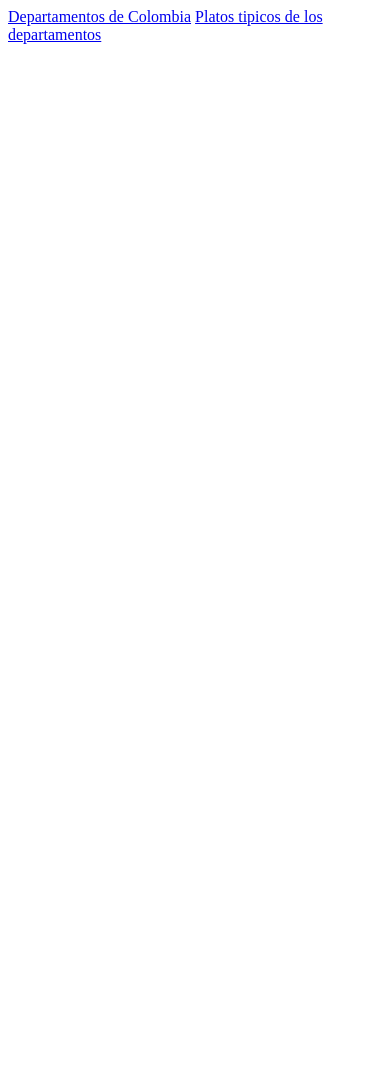
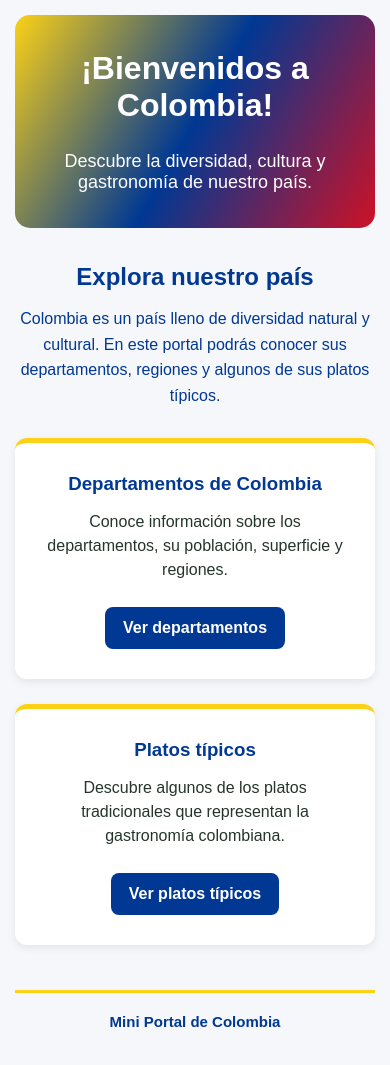
Before and after one commit to juansebastiansierravelasco/mini_portal_colombia, a plain HTML site: page index.html in a window 390 px wide. Before the commit the page ends 844 px from the top, so only its background shows below. Drawn offline with Linux system fonts and the light colour scheme.

Commit message:
feat: :sparkles: se cambio en todos los html algunas clases y en el css los colores posiciones reglas responsivas para el uso en distintios dispositivos

```diff
--- a/css/estilos.css
+++ b/css/estilos.css
@@ -3,6 +3,118 @@
     padding: 0;
     box-sizing: border-box;
 }
+
+
+
+/* ==============================
+   PORTADA PRINCIPAL
+============================== */
+
+.portada {
+    background: linear-gradient(120deg, #FCD116, #003893, #CE1126);
+    color: white;
+    text-align: center;
+    padding: 55px 20px;
+    border-radius: 15px;
+    margin-bottom: 35px;
+}
+
+.portada h1 {
+    color: white;
+    border: none;
+    margin-bottom: 15px;
+}
+
+.portada p {
+    font-size: 18px;
+}
+
+/* ==============================
+   CONTENIDO DEL INICIO
+============================== */
+
+.inicio {
+    max-width: 1000px;
+    margin: auto;
+    text-align: center;
+}
+
+.inicio h2 {
+    margin-bottom: 15px;
+}
+
+.inicio > p {
+    line-height: 1.6;
+    margin-bottom: 30px;
+    color: #003893;
+}
+
+/* ==============================
+   OPCIONES PRINCIPALES
+============================== */
+
+.opciones {
+    display: grid;
+    grid-template-columns: repeat(2, 1fr);
+    gap: 25px;
+}
+
+.opcion {
+    background-color: white;
+    padding: 30px;
+    border-radius: 12px;
+    border-top: 5px solid #FCD116;
+    box-shadow: 0 3px 8px rgba(0, 0, 0, 0.08);
+    transition: transform 0.3s;
+}
+
+.opcion:hover {
+    transform: translateY(-5px);
+}
+
+.opcion h3 {
+    color: #003893;
+    margin-bottom: 15px;
+}
+
+.opcion p {
+    line-height: 1.5;
+    margin-bottom: 20px;
+}
+
+.opcion a {
+    background-color: #003893;
+    color: white;
+    padding: 12px 18px;
+    border-radius: 8px;
+    text-decoration: none;
+    margin-top: 5px;
+}
+
+.opcion a:hover {
+    background-color: #CE1126;
+}
+.pie {
+    text-align: center;
+    margin-top: 45px;
+    padding: 20px;
+    border-top: 3px solid #FCD116;
+}
+.pie p {
+    color: #003893;
+    font-weight: bold;
+    font-size: 15px;
+}
+@media (max-width: 600px) {
+    .opciones {
+        grid-template-columns: 1fr;
+    }
+
+    .portada {
+        padding: 35px 15px;
+    }
+}
+
 
 body {
     font-family: Arial, sans-serif;
--- a/index.html
+++ b/index.html
@@ -4,10 +4,52 @@
     <meta charset="UTF-8">
     <meta name="viewport" content="width=device-width, initial-scale=1.0">
     <title>Index</title>
+    <link rel="stylesheet" href="css/estilos.css">
 
 </head>
 <body>
-    <a href="departamentos.html">Departamentos de Colombia</a>
-    <a href="platos.html">Platos tipicos de los departamentos</a>
+    <header class="portada">
+        <h1>¡Bienvenidos a Colombia!</h1>
+        <p>Descubre la diversidad, cultura y gastronomía de nuestro país.</p>
+    </header>
+
+    <main class="inicio">
+
+        <h2>Explora nuestro país</h2>
+
+        <p>
+            Colombia es un país lleno de diversidad natural y cultural.
+            En este portal podrás conocer sus departamentos, regiones
+            y algunos de sus platos típicos.
+        </p>
+
+        <div class="opciones">
+
+            <div class="opcion">
+                <h3>Departamentos de Colombia</h3>
+                <p>
+                    Conoce información sobre los departamentos,
+                    su población, superficie y regiones.
+                </p>
+                <a href="departamentos.html">Ver departamentos</a>
+            </div>
+
+            <div class="opcion">
+                <h3>Platos típicos</h3>
+                <p>
+                    Descubre algunos de los platos tradicionales
+                    que representan la gastronomía colombiana.
+                </p>
+                <a href="platos.html">Ver platos típicos</a>
+            </div>
+
+        </div>
+
+    </main>
+
+    <footer class="pie">
+        <p>Mini Portal de Colombia</p>
+    </footer>
+
 </body>
 </html>
```
Also changed, not shown: departamentos.html (+9 -1 lines), platos.html (+7 -1 lines).
